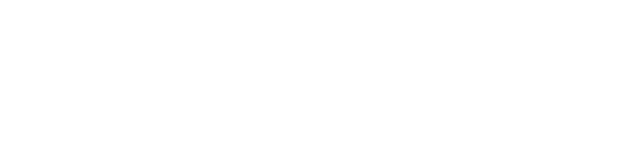
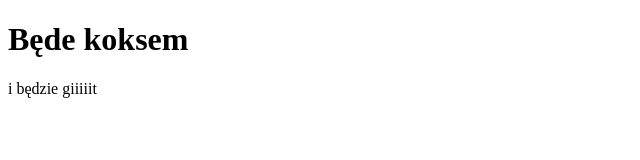
Before and after one commit to yksviekaR/test, a plain HTML site: page index.htm in a window 1280 px wide. Shown: the whole page, without its empty margins (0-640 px from the left). Drawn offline with Linux system fonts and the light colour scheme.

Commit message:
h1 and p added

```diff
--- a/index.htm
+++ b/index.htm
@@ -6,6 +6,7 @@
     <title>Document</title>
 </head>
     <body>
-
+        <h1>Będe koksem</h1>
+        <p>i będzie giiiiit</p>
     </body>
 </html>
```
